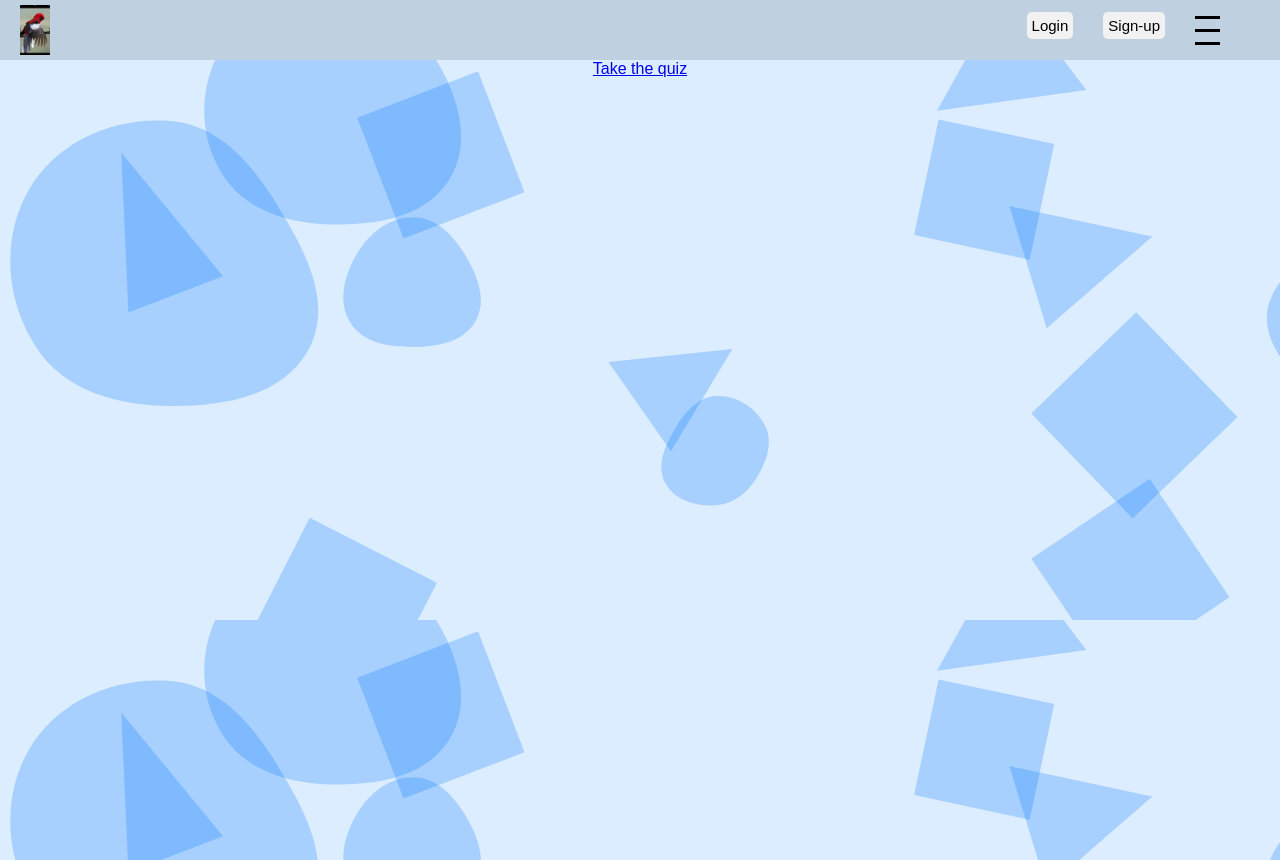
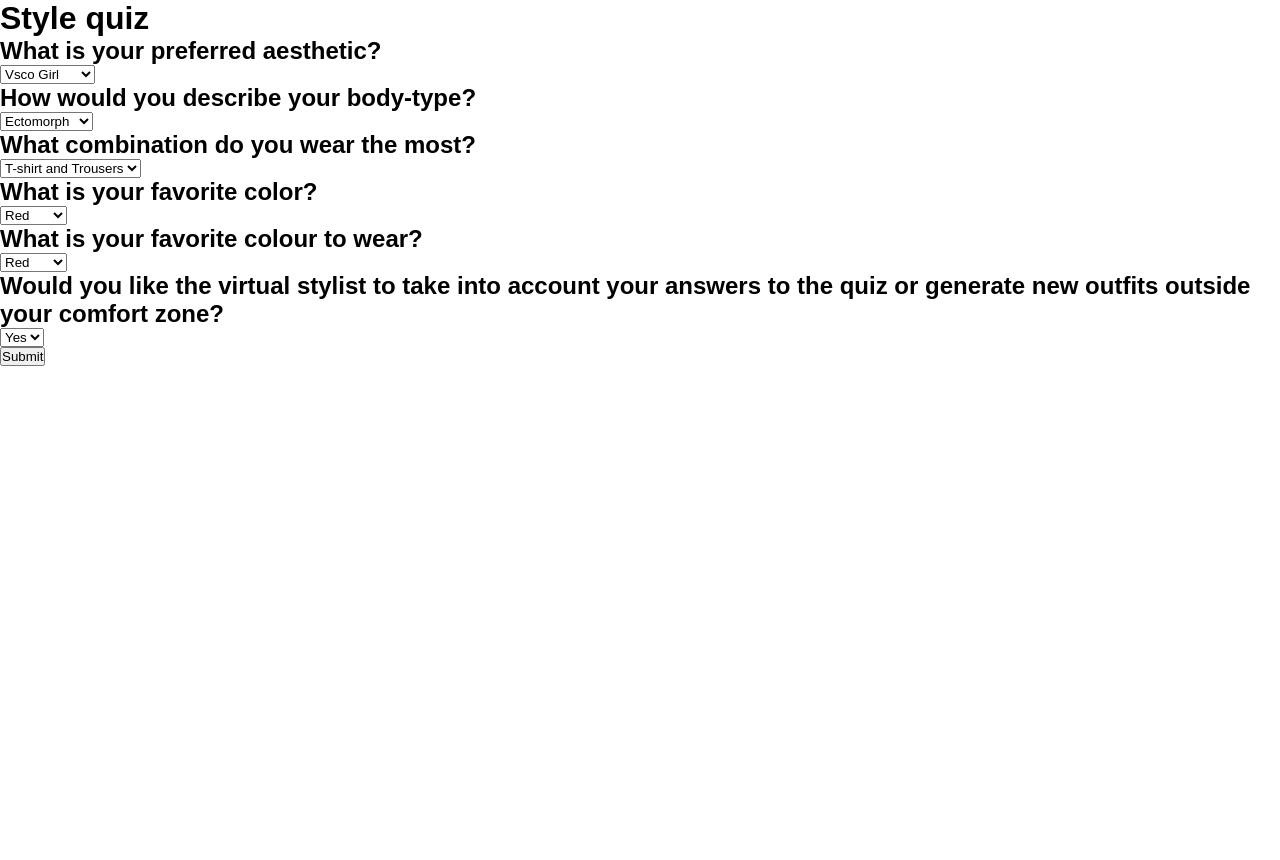
Before and after one commit to KTOvrtn/Virtual-Stylist, a Flask app: page /quiz in a window 1280 px wide. After the commit the page ends 366 px from the top, so only its background shows below. Run offline with Flask 3, Linux system fonts and the light colour scheme.

Commit message:
database and created quiz

```diff
--- a/app.py
+++ b/app.py
@@ -1,6 +1,8 @@
-from flask import Flask, render_template, url_for
+from flask import Flask, render_template, url_for, request, flash, session
+from databases import *
 
 app = Flask('Stylista')
+app.secret_key='fhth5gderdchrdgesxeshxesxesxesx'
 
 @app.route('/')
 def index():
@@ -8,7 +10,19 @@ def index():
 
 @app.route('/quiz', methods=['GET', 'POST'])
 def quiz():
-    return render_template('index.html')
+    if request.method == 'POST':
+        answer1 = request.form["aesthetic"]
+        answer2 = request.form["body_type"]
+        answer3 = request.form["combination"]
+        answer4 = request.form["color"]
+        answer5 = request.form["colour"]
+        answer6 = request.form["comfort"]
+        insert_answer(answer1, answer2, answer3, answer4, answer5, answer6)
+        print(answer1, answer2, answer3, answer4, answer5, answer6)
+        flash('Your answers have been submitted!')
+        return render_template('quiz.html')
+    else:
+        return render_template('quiz.html')
 
 
 if __name__ == '__main__':
--- a/static/css/styles.css
+++ b/static/css/styles.css
@@ -5,28 +5,9 @@
     font-family: 'Poppins', sans-serif;
   }
 /* =============================== NavBar =============================== */
-/*     <nav class="navbar">
-        <div class="navbar__columns">
-            <img src="{{ url_for('static', filename='images/Bird.jpg') }}" alt="Logo" class="navbar__logo">
-            <div class="navbar__rightside">
-                <ul class="navbar__ul">
-                    <li class="navbar__li">
-                        <a href="/" class="navbar__buttons">Login</a>
-                    </li>
-                    <li class="navbar__li">
-                        <a href="/" class="navbar__buttons">Sign-up</a>
-                    </li>
-                    <li class="navbar__li">
-                        <span class="navbar__hamburger"></span>
-                        <span class="navbar__hamburger"></span>
-                        <span class="navbar__hamburger"></span>
-                    </li>
-                </ul>
-            </div>
-        </div>
-    </nav> */
+
 .navbar{
-    background-color: #BFD0E0;
+    background-color: #f2f6fd;
     width: 100%;
     height: 60px;
     z-index: 1000;
@@ -105,9 +86,16 @@
 
 }
 
+/* =============================== hero section / main page =============================== */
+
+.main{
+    height: 250vh;
+}
 
 .hero{
-    background-image: url(/static/images/hero_background.svg);
+    background-image: url(/static/images/cloud_background.jpg); /*https://www.pexels.com/photo/gray-surface-3255761/*/
     text-align: center;
     height: 100vh;
 }
+
+/* =============================== Quiz page =============================== */
--- a/templates/index.html
+++ b/templates/index.html
@@ -27,9 +27,9 @@
             </div>
         </div>
     </nav>
-    <div id="hero">
+    <div class="main">
         <div class="hero">
-            <a href="{{url_for('quiz')}}" class="hero__button">Take the quiz</a>
+            <a href="/quiz" class="quiz_button">Take the quiz</a>
         </div>
     </div>
 </body>
--- /dev/null
+++ b/templates/quiz.html
@@ -0,0 +1,90 @@
+<!DOCTYPE html>
+<html lang="en">
+<head>
+    <meta charset="UTF-8">
+    <meta name="viewport" content="width=device-width, initial-scale=1.0">
+    <link rel="stylesheet" href="{{ url_for('static', filename='css/styles.css') }}">
+    <title>Quiz</title>
+</head>
+<body>
+    {% with messages = get_flashed_messages() %}
+        {% if messages %}
+            <ul class="flash-messages">
+                {% for message in messages %}
+                    <li class="flash-message">{{ message }}</li>
+                {% endfor %}
+            </ul>
+        {% endif %}
+    {% endwith %}
+    <div class="container">
+        <form method="post" action="/quiz">
+            <h1> Style quiz </h1>
+            <h2> What is your preferred aesthetic? </h2>
+            <div class="form-group">
+                <select class="form-control" id="aesthetic" name="aesthetic">
+                    <option value="Vsco Girl">Vsco Girl</option>
+                    <option value="E-boy">E-boy</option>
+                    <option value="Cottagecore">Cottagecore</option>
+                    <option value="Preppy">Preppy</option>
+                    <option value="Streetwear">Streetwear</option>
+                </select>
+            </div>
+            <h2>How would you describe your body-type?</h2>
+            <div class="form-group">
+                <select class="form-control" id="body_type" name="body_type">
+                    <option value="Ectomorph">Ectomorph</option>
+                    <option value="Mesomorph">Mesomorph</option>
+                    <option value="Endomorph">Endomorph</option>
+                </select>
+            </div>
+            <h2>What combination do you wear the most?</h2>
+            <div class="form-group">
+                <select class="form-control" id="combination" name="combination">
+                    <option value="T-shirt and trousers">T-shirt and Trousers</option>
+                    <option value="Dress and Heels">Dress and Heels</option>
+                    <option value="T-shirt and Skirt">T-shirt and Skirt</option>
+                </select>
+            </div>
+            <h2>What is your favorite color?</h2>
+            <div class="form-group">
+                <select class="form-control" id="color" name="color">
+                    <option value="Red">Red</option>
+                    <option value="White">White</option>
+                    <option value="Yellow">Yellow</option>
+                    <option value="Blue">Blue</option>
+                    <option value="Green">Green</option>
+                    <option value="Black">Black</option>
+                    <option value="Pink">Pink</option>
+                    <option value="Orange">Orange</option>
+                    <option value="Purple">Purple</option>
+                    <option value="Brown">Brown</option>
+                </select>
+            </div>
+            <h2>What is your favorite colour to wear?</h2>
+            <div class="form-group">
+                <select class="form-control" id="colour" name="colour">
+                    <option value="Red">Red</option>
+                    <option value="White">White</option>
+                    <option value="Yellow">Yellow</option>
+                    <option value="Blue">Blue</option>
+                    <option value="Green">Green</option>
+                    <option value="Black">Black</option>
+                    <option value="Pink">Pink</option>
+                    <option value="Orange">Orange</option>
+                    <option value="Purple">Purple</option>
+                    <option value="Brown">Brown</option>
+                </select>
+            </div>
+            <h2>Would you like the virtual stylist to take into account your answers to the quiz or generate new outfits outside your comfort zone?</h2>
+            <div class="form-group">
+                <select class="form-control" id="comfort" name="comfort">
+                    <option value="Yes">Yes</option>
+                    <option value="No">No</option>
+                </select>
+            </div>
+            <button type="submit" class="btn btn-primary">Submit</button>
+        </form>
+    </div>
+    <script src="https://code.jquery.com/jquery-3.5.1.slim.min.js"></script>
+</body>
+</html>
```
Also changed, not shown: databases.py (added, +18 -0 lines), quiz.py (added, +96 -0 lines), quiz_answers.db (added), static/images/Contour_Line.svg (added), static/images/Sprinkle.svg (added), static/images/cloud_background.jpg (added), static/images/triangle_background.png (added), static/images/wood_background.jpg (added).
